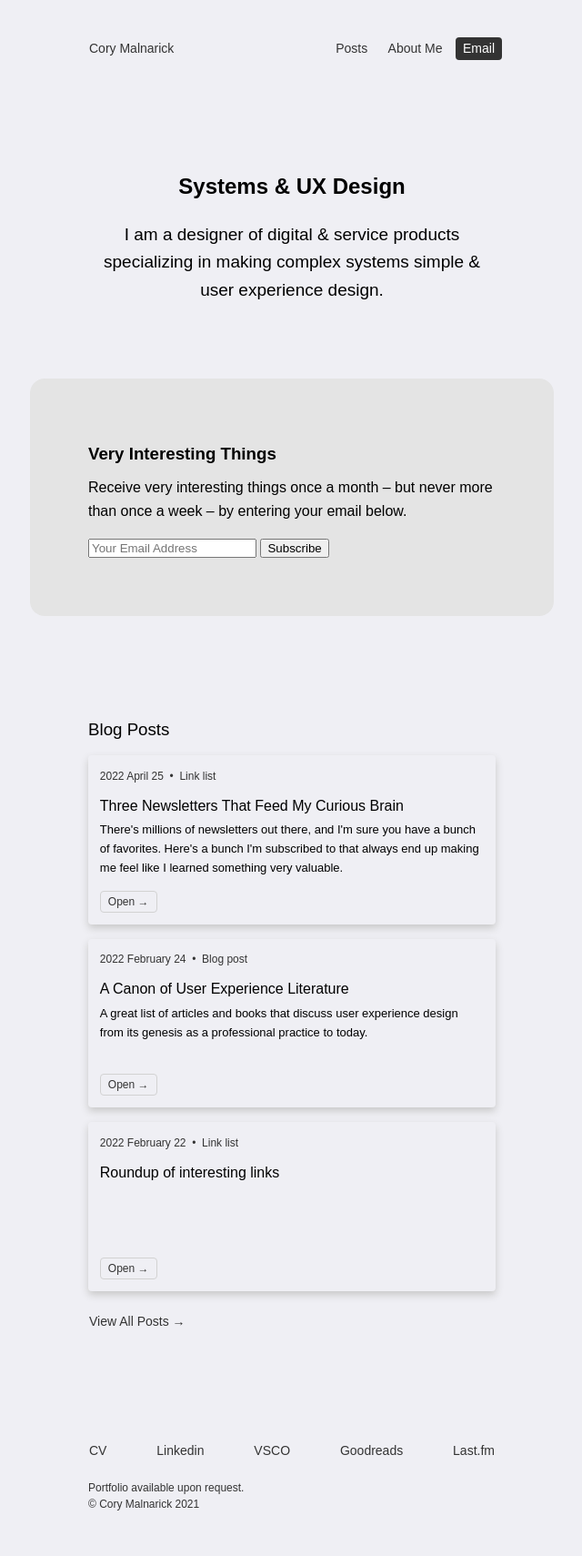
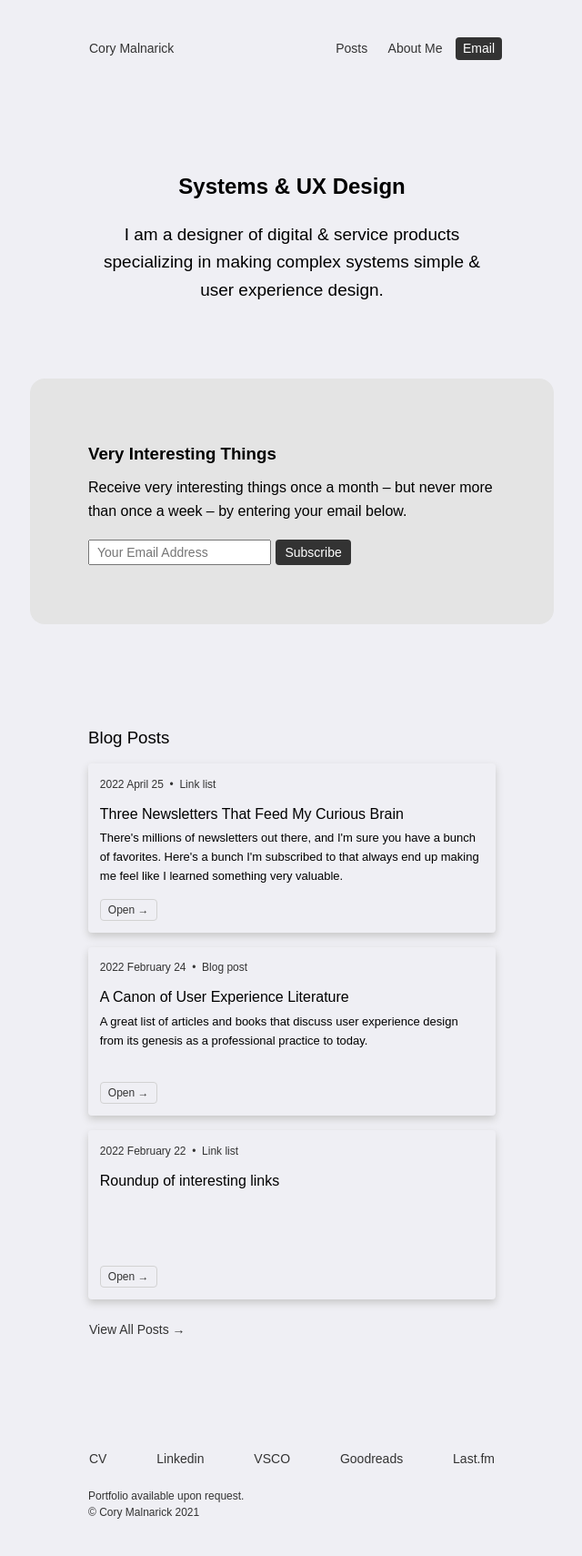
Before and after one commit to foundmonster/foundmonster.github.io, a Jekyll site: the page built from index.html, in a window 1280 px wide. Shown: the whole page at 91% size, without its empty margins (319-959 px from the left). Built offline with Jekyll 4.4.1, drawn with Linux system fonts in a browser that asks for light colours; some web fonts are replaced.

Commit message:
form and form button styling

```diff
--- a/_sass/main.scss
+++ b/_sass/main.scss
@@ -699,6 +699,7 @@ a.nav-button-link {
 
 a.nav-button-link:hover {
     background-color: #454545;
+    cursor: pointer!important;
 }
 
 a.nav-button-link:visited {
@@ -729,6 +730,27 @@ a.nav-button-link:visited {
     margin-right: -4rem;
     margin-left: -4rem;
     border-radius: 1rem;
+}
+
+.newsletter-email-form {
+    padding: 4px 8px;
+    font-size: 14px;
+}
+
+.newsletter-subscribe-button {
+    text-decoration: none;
+    font-size: 14px;
+    color: white;
+    background: #333;
+    margin: 1px;
+    border-radius: 4px;
+    padding: 4px 8px;
+    border-color: transparent;
+}
+
+.newsletter-subscribe-button:hover {
+    background-color: #454545;
+    cursor: pointer!important
 }
 
 
--- a/index.html
+++ b/index.html
@@ -19,8 +19,11 @@ title: Cory Malnarick – Systems & UX Design
   onsubmit="window.open('https://buttondown.email/foundmonster', 'popupwindow')"
   class="embeddable-buttondown-form"
 >
-  <input type="email" name="email" id="bd-email" placeholder="Your Email Address"/>
-  <input type="submit" value="Subscribe" />
+  <input type="email" name="email" id="bd-email" placeholder="Your Email Address" class="newsletter-email-form" />
+  <input
+  	type="submit"
+  	value="Subscribe"
+  	class="newsletter-subscribe-button" />
 </form>
 </div>
 <br>
```
Also changed, not shown: very-interesting-things.md (+2 -6 lines).
